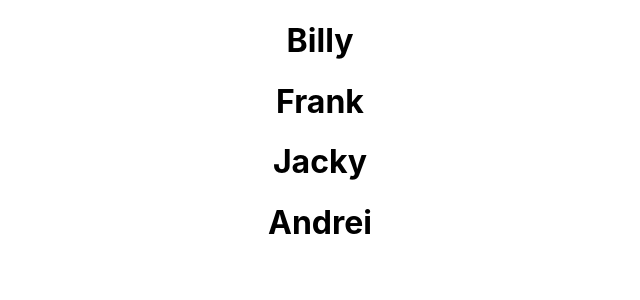
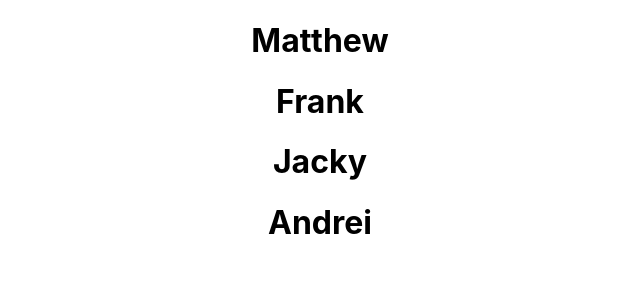
Before and after one commit to MLi-dev/ACMW, a React (Create React App) app: page / in a window 1280 px wide. Shown: the top 300 px of the page, without its empty margins (320-960 px from the left). Built offline with nearby package versions, Linux system fonts and the light colour scheme.

Commit message:
Changed name to Matthew

```diff
--- a/src/App.js
+++ b/src/App.js
@@ -10,7 +10,7 @@ constructor() {
   this.state = {
   monsters: [
    {
-    name: 'Billy',
+    name: 'Matthew',
     id: '1234',
   },
    {
```
